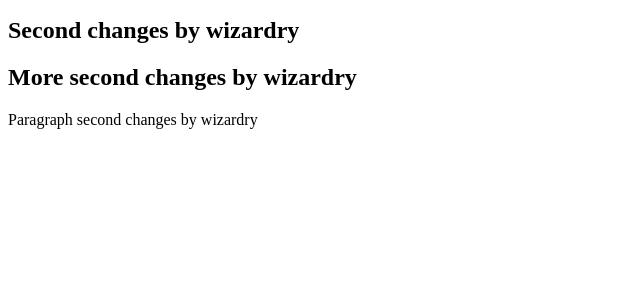
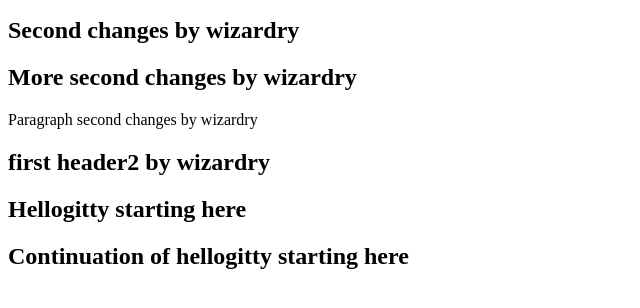
Before and after one commit to wizardry8/XRS4, a plain HTML site: page index.html in a window 1280 px wide. Shown: the part 96-404 px from the top of the page, without its empty margins (0-640 px from the left). Drawn offline with Linux system fonts and the light colour scheme.

Commit message:
hallogitty add more content to index

```diff
--- a/index.html
+++ b/index.html
@@ -7,5 +7,8 @@
 <h2>Second changes by wizardry</h2>
 <h2>More second changes by wizardry</h2>
 <p>Paragraph second changes by wizardry</p>
+<h2>first header2 by wizardry</h2>
+<h2>Hellogitty starting here</h2>
+<h2>Continuation of hellogitty starting here</h2>
 </body>
 </html>
```
